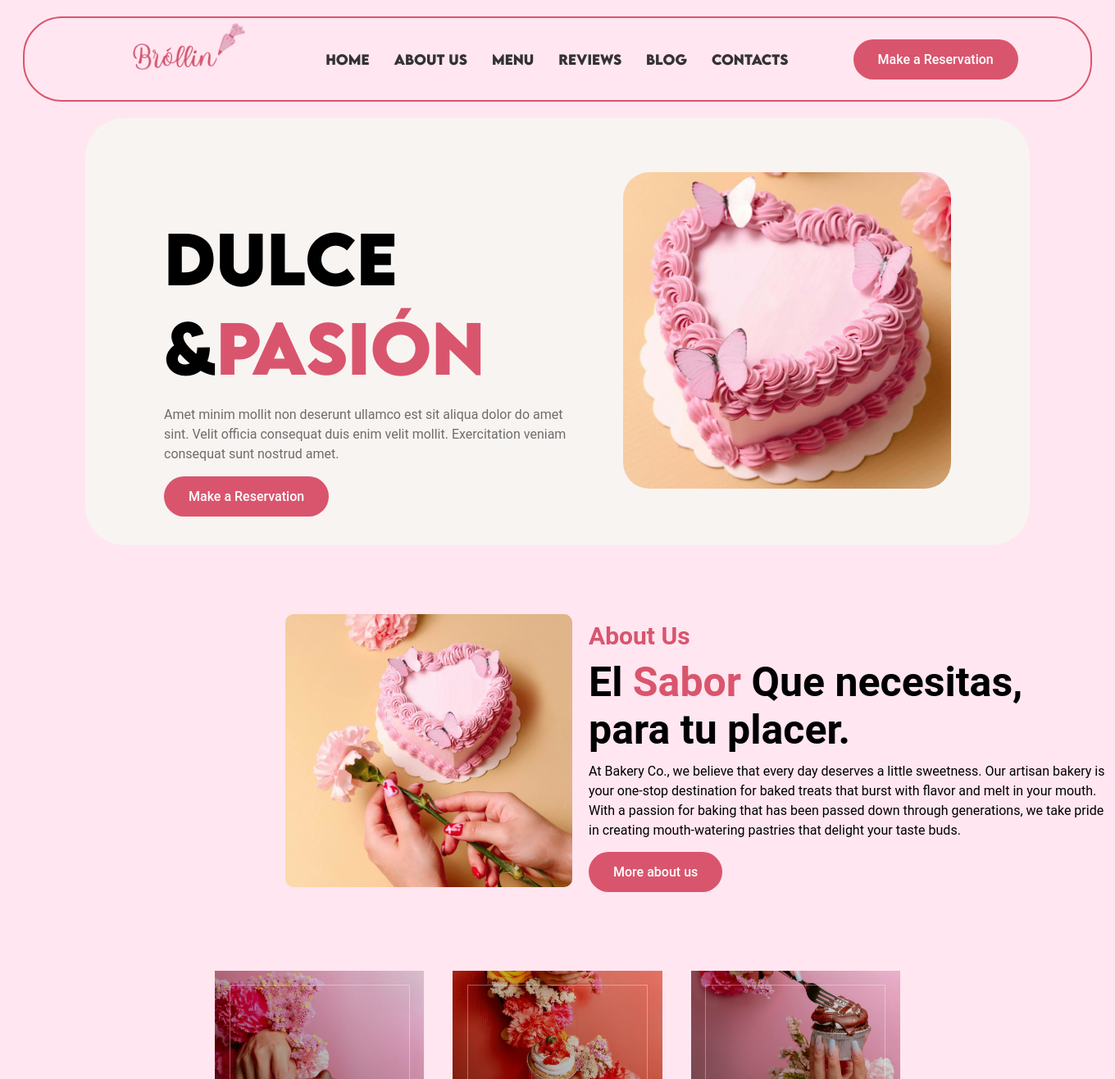
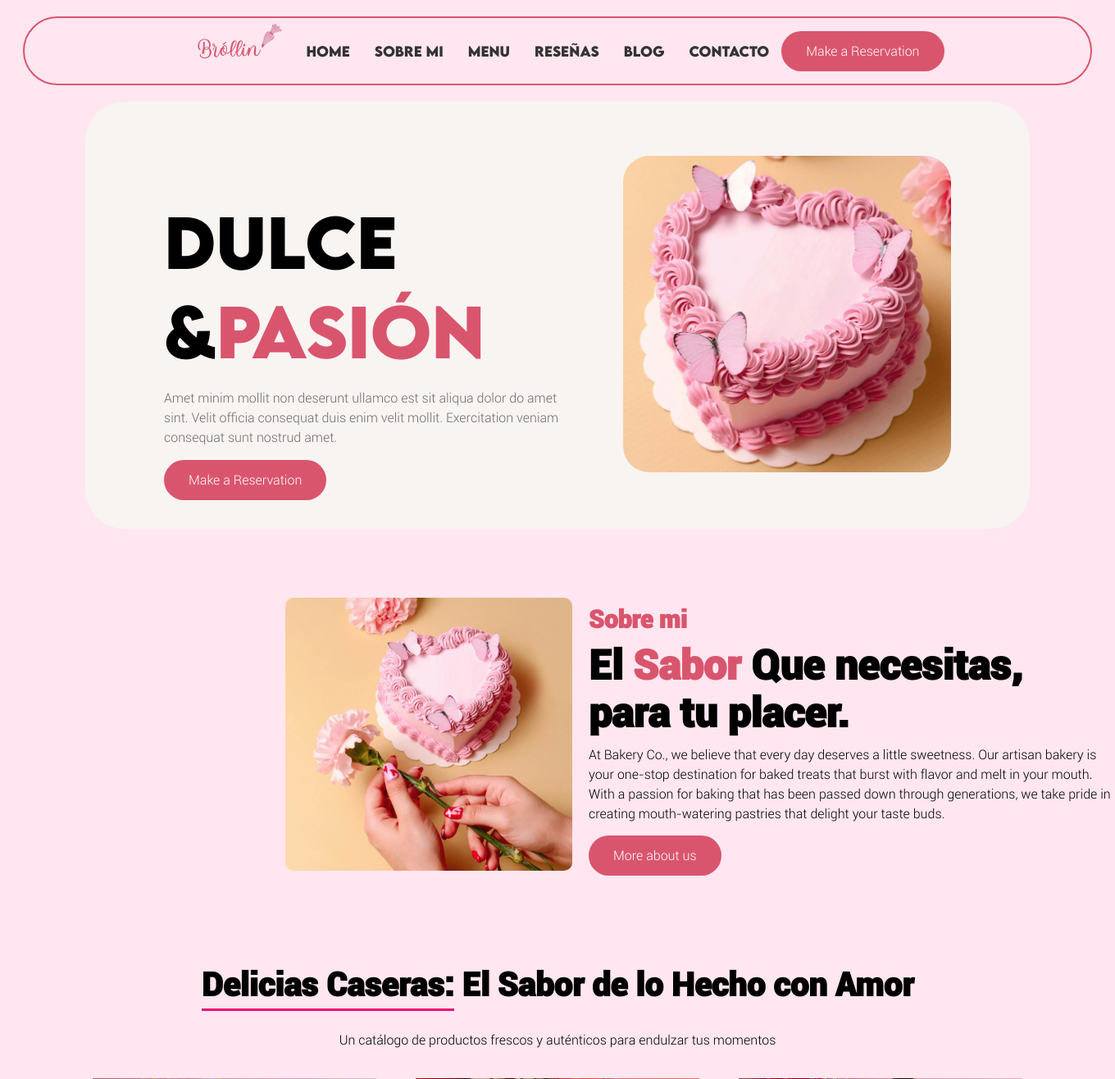
Before and after one commit to Mayian33/pasteleria, a PHP site: page / in a window 1360 px wide. Shown: the top 1316 px of the page at 82% size. Run offline with PHP 8.4, Linux system fonts and the light colour scheme; grey boxes are pictures that could not be loaded.

Commit message:
Cambios generales y arreglo de fonts

```diff
--- /dev/null
+++ b/src/assets/fonts/roboto/NOTICE.txt
@@ -0,0 +1 @@
+You may use the materials in this file without restriction to develop your apps and to use in your apps.
--- a/src/css/styles.css
+++ b/src/css/styles.css
@@ -2,6 +2,21 @@
   font-family: title;
   src: url(../assets/fonts/lemon_milk/LEMONMILK-Bold.otf);
 }
+
+@font-face {
+  font-family: text;
+  src: url(../assets/fonts/roboto/Roboto-Light.ttf);
+}
+
+@font-face {
+  font-family: subtitle;
+  src: url(../assets/fonts/roboto/Roboto-Black.ttf);
+}
+
+html {
+  scroll-behavior: smooth;
+}
+
 
 :root {
   --background: #ffe6f0;
@@ -27,13 +42,21 @@
   font-size: 50px;
 }
 
+.title-text {
+  font-size: 40px;
+}
+
+/* checkar los textos que un no tienen esta size-font */
+.text {
+  font-size: 16px;
+}
+
 body {
-
   font-family: 'Roboto', sans-serif;
   background-color: var(--background);
 }
 
-.main{
+.main {
   margin: 0 6rem;
 }
 
@@ -45,14 +68,14 @@ body {
   justify-content: center;
   align-items: center;
   margin: 20px;
+
 }
 
 nav {
   display: flex;
   align-items: center;
   justify-content: space-between;
-  height: 100px;
-  padding: 0 4rem;
+  height: 80px;
 }
 
 .nav a {
@@ -73,7 +96,7 @@ nav {
 }
 
 .logo img {
-  height: 200px;
+  height: 150px;
 }
 
 .reservation-btn {
@@ -117,7 +140,7 @@ nav {
 
 .text-content p {
   color: #6D6D6D;
-
+  font-family: text;
   margin-bottom: 30px;
 }
 
@@ -198,11 +221,13 @@ nav {
 .content-info h2 {
   color: var(--secondary);
   margin: 0;
+  font-family: subtitle;
 }
 
 .content-info h1 {
   margin: 10px 0;
   width: 40rem;
+  font-family: subtitle;
 }
 
 .content-info h1 span {
@@ -212,6 +237,7 @@ nav {
 .content-info p {
   line-height: 1.5;
   margin: 10px 0;
+  font-family: text;
 }
 
 @media (min-width: 768px) {
@@ -239,6 +265,7 @@ nav {
   text-decoration: none;
   font-weight: 500;
   transition: background-color 0.3s ease, color 0.3s ease, box-shadow 0.3s ease;
+  font-family: text;
 }
 
 .cta-btn:hover {
@@ -248,7 +275,33 @@ nav {
   cursor: pointer;
 }
 
+.cta-catalogue {
+  display: flex;
+  justify-content: center;
+  margin-bottom: 4rem;
+}
+
 /* CARDS */
+
+.cards-title {
+  text-align: center;
+  margin-top: 6rem;
+}
+
+.cards-title h1 {
+  font-family: subtitle;
+}
+
+.cards-title p {
+  font-family: text;
+}
+
+.title-text span {
+  border-bottom: 3px solid var(--hover);
+  /* Línea negra de 3px */
+  padding-bottom: 5px;
+  /* Espacio entre el texto y la línea */
+}
 
 .cards-wrapper {
   position: relative;
@@ -268,7 +321,9 @@ nav {
   margin: 0;
   width: 28%;
   height: 0;
-  padding: 0 0 28%;
+  /* largo  margin */
+  padding: 10% 19% 25%;
+  /* 0 28% */
   perspective: 700px;
 }
 
@@ -283,6 +338,7 @@ nav {
   height: 88%;
   transform-style: preserve-3d;
 }
+
 
 .card-object.card-1 .front {
   background: #222 url(../assets/img/principal/img1.jpg) 90% 35%;
@@ -676,17 +732,17 @@ nav {
   margin-bottom: 4rem;
 }
 
-.logos img{
-padding: 0 5px;
+.logos img {
+  padding: 0 5px;
 }
 
 .footer-text {
   display: flex;
   flex-wrap: row;
-  gap: 68%;
+  gap: 67%;
 }
 
-.footer-policies{
+.footer-policies {
   display: flex;
   gap: 20px;
 }
@@ -695,7 +751,8 @@ padding: 0 5px;
   position: relative;
   display: inline-block;
   cursor: pointer;
-  padding-bottom: 5px; /* Espacio para la línea */
+  padding-bottom: 5px;
+  /* Espacio para la línea */
 }
 
 .footer-policies p::after {
--- a/src/index.html
+++ b/src/index.html
@@ -14,18 +14,18 @@
 <body>
     <!-- MENU NAVBAR -->
     <header>
-        <div class="navbar">
+        <div class="navbar" id="home">
             <nav>
                 <div class="logo">
                     <img alt="logo" src="./assets//img/logos/logo_menu.png" />
                 </div>
                 <nav class="nav">
-                    <a href="#">Home</a>
-                    <a href="#">About Us</a>
+                    <a href="#home">Home</a>
+                    <a href="#sobremi">Sobre mi</a>
                     <a href="#">Menu</a>
-                    <a href="#">Reviews</a>
+                    <a href="#">Reseñas</a>
                     <a href="#">Blog</a>
-                    <a href="#">Contacts</a>
+                    <a href="#">Contacto</a>
                 </nav>
                 <a class="cta-btn" href="#">
                     Make a Reservation
@@ -54,14 +54,15 @@
         </div>
 
         <!-- SECTION INFO -->
-    <section>
+        <section id="sobremi">
             <div class="container-info">
                 <img alt="A stack of delicious croissants" src="/src/assets/img/principal/info-img.jpg">
                 <div class="content-info">
-                <h2 class="regular-title">About Us</h2>
+                    <h2 class="regular-title">Sobre mi</h2>
                     <h1 class="subtitle">El <span>Sabor</span> Que necesitas, para tu placer.</h1>
                     <p>At Bakery Co., we believe that every day deserves a little sweetness. Our artisan bakery is your
-                    one-stop destination for baked treats that burst with flavor and melt in your mouth. With a passion
+                        one-stop destination for baked treats that burst with flavor and melt in your mouth. With a
+                        passion
                         for
                         baking that has been passed down through generations, we take pride in creating mouth-watering
                         pastries
@@ -73,6 +74,12 @@
         </section>
 
         <!-- CARDS -->
+
+        <div class="cards-title">
+            <h1 class="title-text"> <span>Delicias Caseras:</span> El Sabor de lo Hecho con Amor</h1>
+            <p class="text">Un catálogo de productos frescos y auténticos para endulzar tus momentos</p>
+        </div>
+
         <script src="cards.js"></script>
 
         <div class="cards-wrapper">
@@ -137,6 +144,11 @@
                     </a></div>
             </div>
         </div>
+        <div class="cta-catalogue">
+            <a class="cta-btn" href="#">
+                Ver más
+            </a>
+        </div>
 
         <!-- footer -->
         <footer>
@@ -145,7 +157,8 @@
                     <img src="./assets//img/logos/logo_menu.png" alt="logo">
                 </div>
 
-            <p class="text">Un lugar donde el azul y el naranja no son sólo colores.</p>
+                <p class="text">Endulzando tus días con cada creación casera. <br> <b>¡Gracias por confiar en
+                        nosotros!</b></p>
 
                 <div class="logos">
                     <img src="./assets/img/logos/instagram.png" alt="logo1">
```
Also changed, not shown: src/assets/fonts/roboto/Roboto-Black.ttf (added), src/assets/fonts/roboto/Roboto-BlackItalic.ttf (added), src/assets/fonts/roboto/Roboto-Bold.ttf (added), src/assets/fonts/roboto/Roboto-BoldCondensed.ttf (added), src/assets/fonts/roboto/Roboto-BoldCondensedItalic.ttf (added), src/assets/fonts/roboto/Roboto-BoldItalic.ttf (added), src/assets/fonts/roboto/Roboto-Condensed.ttf (added), src/assets/fonts/roboto/Roboto-CondensedItalic.ttf (added), src/assets/fonts/roboto/Roboto-Italic.ttf (added), src/assets/fonts/roboto/Roboto-Light.ttf (added), src/assets/fonts/roboto/Roboto-LightItalic.ttf (added), src/assets/fonts/roboto/Roboto-Medium.ttf (added), src/assets/fonts/roboto/Roboto-MediumItalic.ttf (added), src/assets/fonts/roboto/Roboto-Regular.ttf (added), 2 more files, 1 other file. Lines whose indentation alone changed are shown as unchanged.
